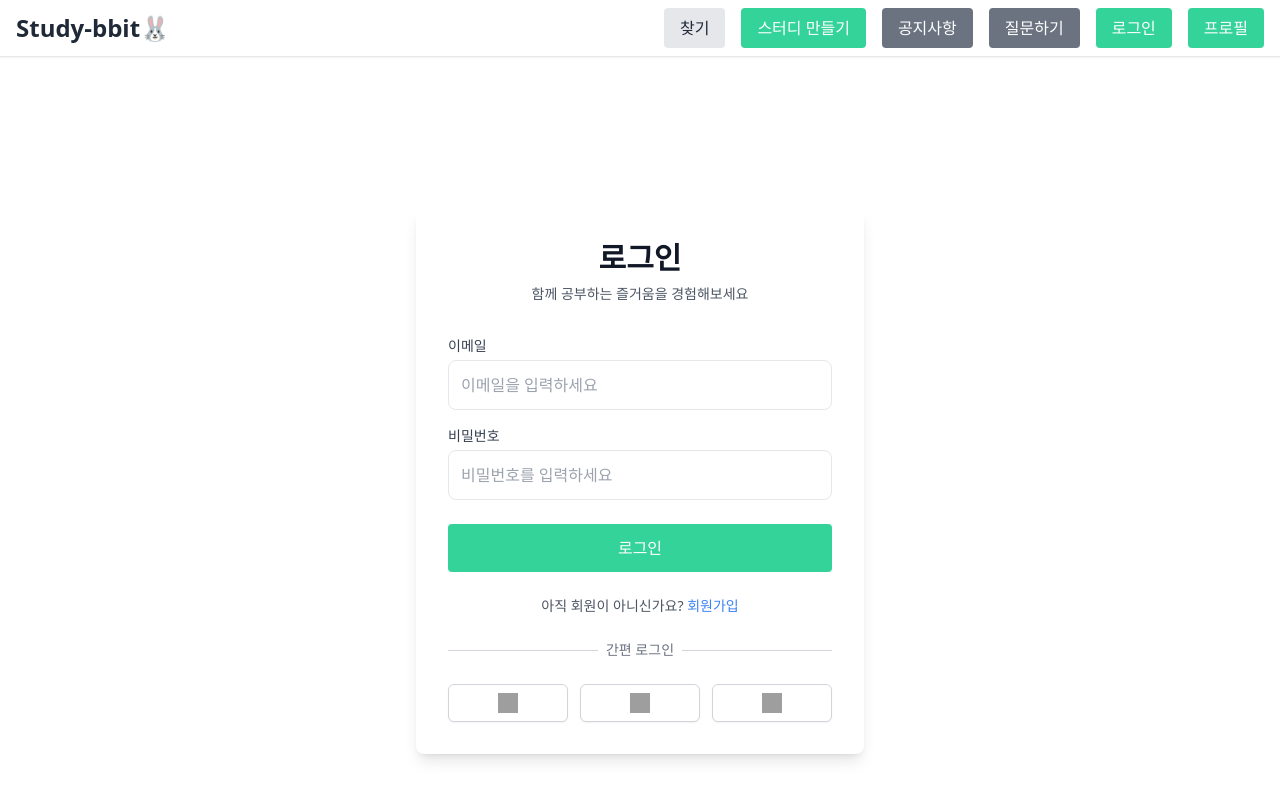
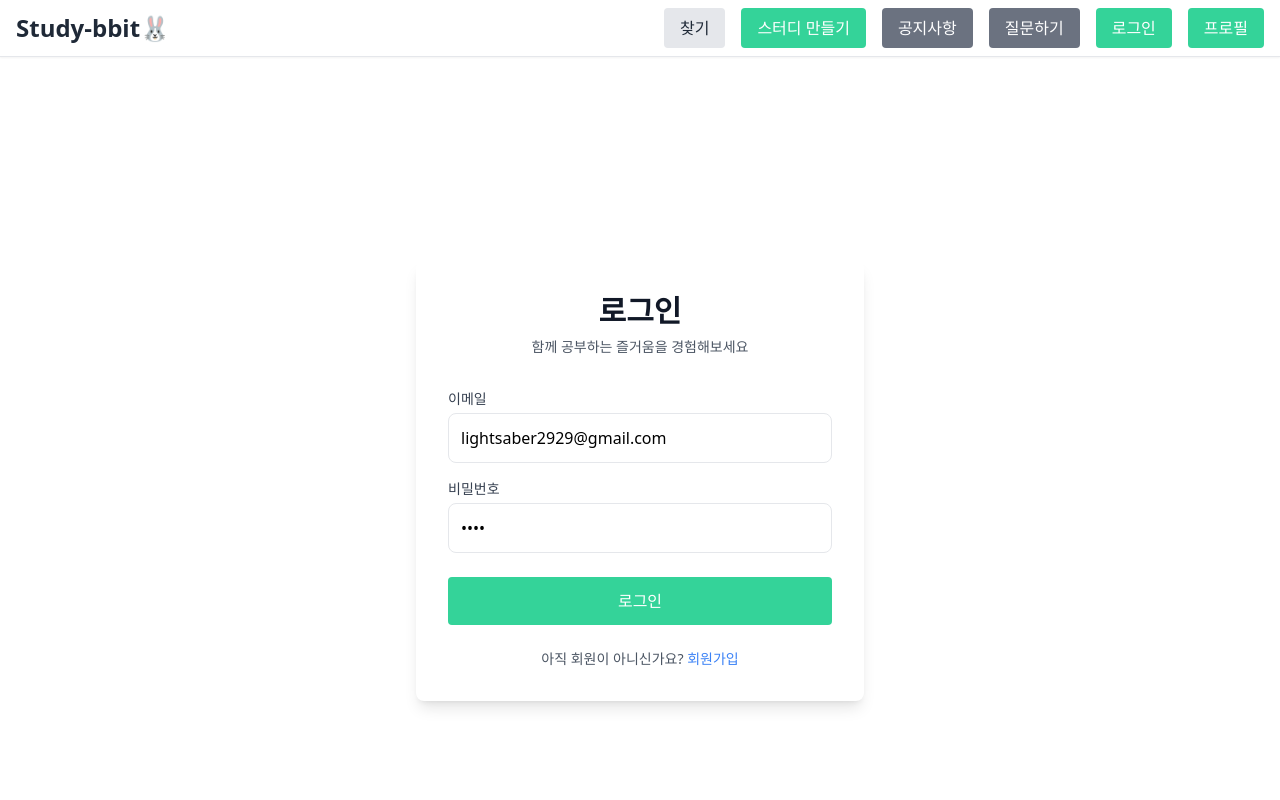
Before and after one commit to lightsaber29/study-bit_front, a React (Create React App) app: page /login in a window 1280 px wide. Shown: the top 800 px of the page. Built offline with nearby package versions, Linux system fonts and the light colour scheme; grey boxes are pictures that could not be loaded.

Commit message:
✨feat: 로그인 기능 구현 완료 및 redux에 로그인 정보 적재 처리

```diff
--- a/src/routes/auth/Login.js
+++ b/src/routes/auth/Login.js
@@ -1,26 +1,82 @@
-import React, { useState } from 'react';
+import React, { useEffect, useRef } from 'react';
 import { Link, useNavigate } from 'react-router-dom';
 import Button from '../../components/Button';
+import useFormInput from 'hooks/useFormInput';
+import axios from 'axios';
+import { useDispatch } from 'react-redux';
+import { setUser } from 'store/userSlice';
 
 const Login = () => {
   const navigate = useNavigate();
-  const [formData, setFormData] = useState({
-    email: '',
-    password: '',
+  const dispatch = useDispatch();
+
+  const emailRef = useRef();
+  const passwordRef = useRef();
+
+  const { values, handleChange, resetForm } = useFormInput({
+    // email: '',
+    // password: ''
+    email: 'lightsaber2929@gmail.com',
+    password: '1234'
   });
 
-  const handleChange = (e) => {
-    const { name, value } = e.target;
-    setFormData(prev => ({
-      ...prev,
-      [name]: value
-    }));
+  const { email, password } = values;
+
+  useEffect(() => {
+    console.log('check values :: ', values);
+  }, [values]);
+
+  const validateForm = () => {
+    // 이메일 검증
+    if (!email) {
+      alert('이메일을 입력해주세요.');
+      emailRef.current.focus();
+      return false;
+    } else if (!/^[^\s@]+@[^\s@]+\.[^\s@]+$/.test(email)) {
+      alert('올바른 이메일 형식이 아닙니다.');
+      emailRef.current.focus();
+      return false;
+    }
+
+    // 비밀번호 검증
+    if (!password) {
+      alert('비밀번호를 입력해주세요.');
+      passwordRef.current.focus();
+      return false;
+    // } else if (password.length < 8) {
+    //   alert('비밀번호는 8자 이상이어야 합니다.');
+    //   passwordRef.current.focus();
+    //   return false;
+    }
+
+    return true;
   };
 
-  const handleSubmit = (e) => {
+  const handleSubmit = async (e) => {
     e.preventDefault();
-    // TODO: 로그인 로직 구현
-    navigate('/'); // 로그인 성공 시 홈으로 이동
+    if (!validateForm()) {
+      return;
+    }
+    try {
+      const res = await axios.post('/api/member/login', values);
+      // 로그인 결과에서 반환되는 토큰 가져오기
+      const token = res.headers['authorization'];
+      if (token) {
+        dispatch(setUser({
+          ...res.data,
+          token: token.split(' ')[1]
+        }));
+        alert('로그인되었습니다.');
+        resetForm();
+        navigate('/');
+      } else {
+        alert('로그인 중 오류가 발생했습니다. 다시 시도 해 주세요.');
+      }
+    } catch (error) {
+      console.error('로그인 실패:', error);
+      const errorMessage = error.response?.data?.message || '로그인 중 오류가 발생했습니다.';
+      alert(errorMessage);
+    }
   };
 
   return (
@@ -35,7 +91,7 @@ const Login = () => {
         </div>
 
         {/* 로그인 폼 */}
-        <form className="mt-8 space-y-6" onSubmit={handleSubmit}>
+        <form className="mt-8 space-y-6" onSubmit={handleSubmit} noValidate>
           <div className="space-y-4">
             <div>
               <label htmlFor="email" className="block text-sm font-medium text-gray-700 mb-1">
@@ -48,8 +104,9 @@ const Login = () => {
                 required
                 className="w-full p-3 border rounded-lg focus:ring-2 focus:ring-blue-500 focus:border-blue-500"
                 placeholder="이메일을 입력하세요"
-                value={formData.email}
+                value={email}
                 onChange={handleChange}
+                ref={emailRef}
               />
             </div>
             <div>
@@ -63,8 +120,9 @@ const Login = () => {
                 required
                 className="w-full p-3 border rounded-lg focus:ring-2 focus:ring-blue-500 focus:border-blue-500"
                 placeholder="비밀번호를 입력하세요"
-                value={formData.password}
+                value={password}
                 onChange={handleChange}
+                ref={passwordRef}
               />
             </div>
           </div>
@@ -105,7 +163,7 @@ const Login = () => {
           </div>
 
           {/* 소셜 로그인 */}
-          <div className="mt-6">
+          {/* <div className="mt-6">
             <div className="relative">
               <div className="absolute inset-0 flex items-center">
                 <div className="w-full border-t border-gray-300"></div>
@@ -126,7 +184,7 @@ const Login = () => {
                 <img src="/images/naver.png" alt="Naver" className="h-5 w-5" />
               </button>
             </div>
-          </div>
+          </div> */}
         </form>
       </div>
     </div>
--- a/src/store/userSlice.js
+++ b/src/store/userSlice.js
@@ -5,20 +5,26 @@ import { createSlice } from '@reduxjs/toolkit';
 const userSlice = createSlice({
   name: 'user',
   initialState: {
-    username: null,
-    token: null,
+    memberId: null,
+    email: null,
     role: null,
+    nickName: null,
+    token: null
   },
   reducers: {
     setUser: (state, action) => {
-      state.username = action.payload.username;
+      state.memberId = action.payload.memberId;
+      state.email = action.payload.email;
+      state.role = action.payload.role;
+      state.nickName = action.payload.nickName;
       state.token = action.payload.token;
-      state.role = action.payload.role;
     },
     clearUser: (state) => {
-      state.username = null;
+      state.memberId = null;
+      state.email = null;
+      state.role = null;
+      state.nickName = null;
       state.token = null;
-      state.role = null;
     },
   },
 });
```
